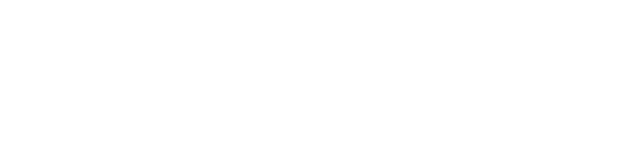
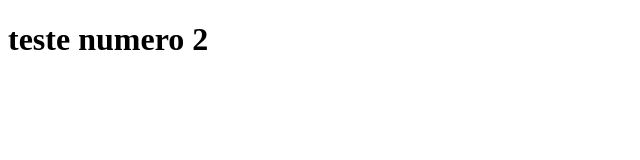
Before and after one commit to akalm11111/Desafio-curso-em-video, a plain HTML site: page index.html in a window 1280 px wide. Shown: the whole page, without its empty margins (0-640 px from the left). Drawn offline with Linux system fonts and the light colour scheme.

Commit message:
teste master 1

```diff
--- a/index.html
+++ b/index.html
@@ -6,6 +6,7 @@
     <title>apresentaçã></title>
 </head>
 <body>
+    <h1> teste numero 2</h1>
 
 </body>
 </html>
```
